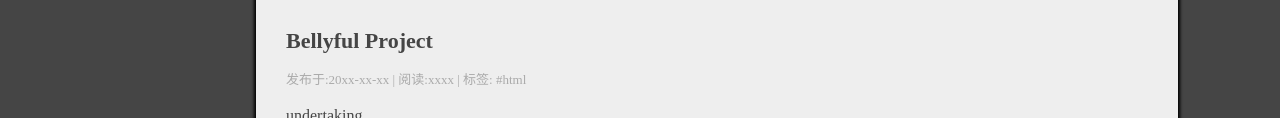
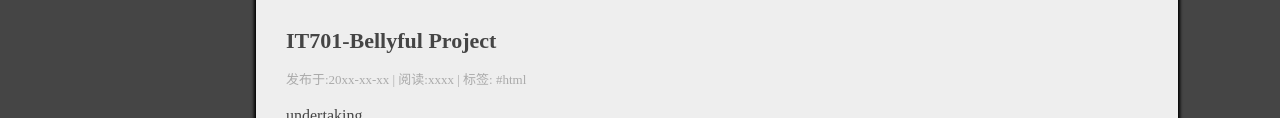
Before and after one commit to jerryguo255/jerryguo255.github.io, a plain HTML site: page index.html in a window 1280 px wide. Shown: the part 957-1075 px from the top of the page. Drawn offline with Linux system fonts and the light colour scheme.

Commit message:
fix the wrong word IT701

```diff
--- a/index.html
+++ b/index.html
@@ -93,7 +93,7 @@
       </div>
 
       <div class="item">
-        <a href="#" class="title">Bellyful Project</a>
+        <a href="#" class="title">IT701-Bellyful Project</a>
         <div class="status">发布于:20xx-xx-xx | 阅读:xxxx | 标签: #html</div>
         <div class="content">
           undertaking,,,,
```
